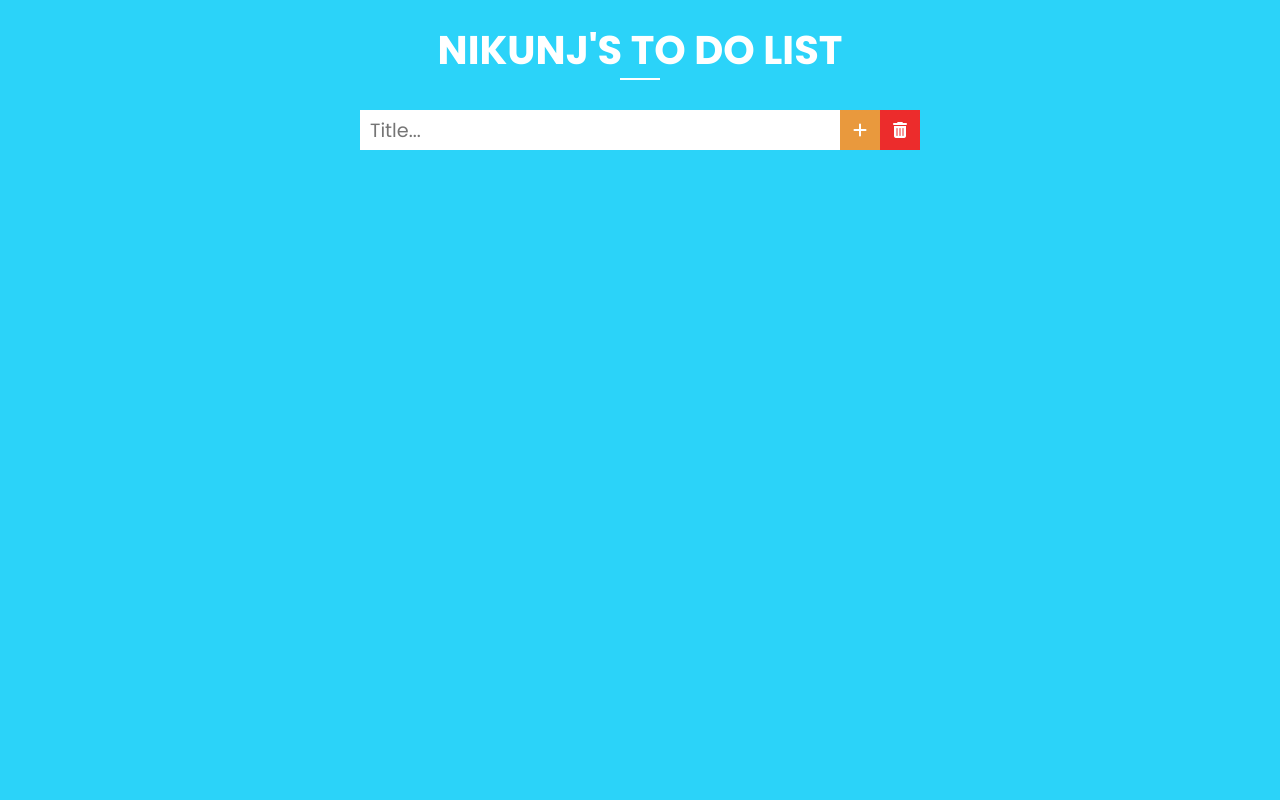
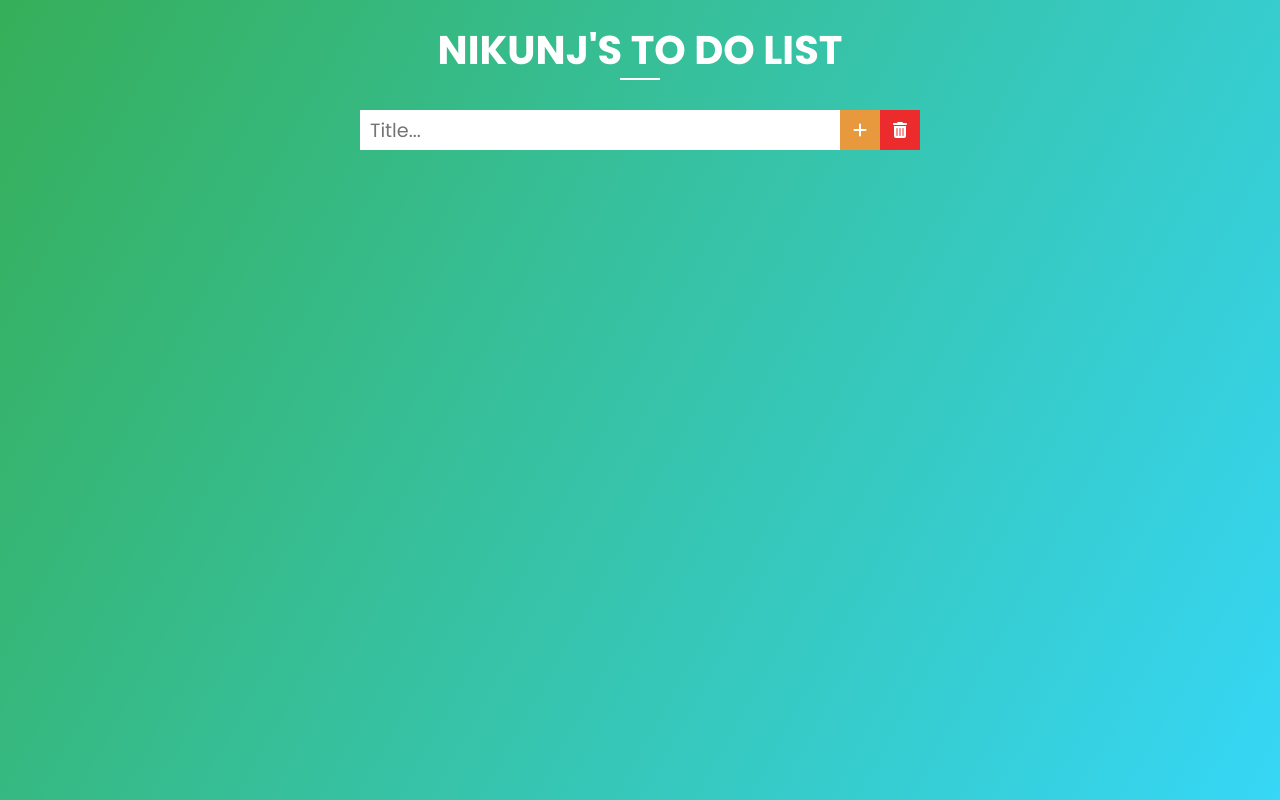
Before and after one commit to Nikunju01/LGM-Task-1, a plain HTML site: page Task1/index.html in a window 1280 px wide. Drawn offline with Linux system fonts and the light colour scheme.

Commit message:
Update style.css

```diff
--- a/Task1/style.css
+++ b/Task1/style.css
@@ -6,8 +6,7 @@
     font-family: 'Poppins', sans-serif;
 }
 body{
-    background: rgb(43, 211, 249);
-    background: linear-gradient(139deg, rgb(49, 245, 235));
+    background: linear-gradient(119deg, rgb(54, 175, 89) 0%, rgb(54, 215, 247) 100%);
     overflow-x: hidden;
     background-repeat: no-repeat;
     background-size: cover;
```
